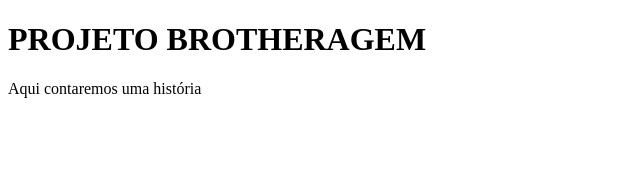
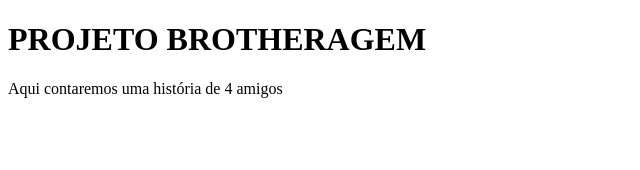
Before and after one commit to WictorLopes/Brotheragem, a React (Create React App) app: page / in a window 1280 px wide. Shown: the top 170 px of the page, without its empty margins (0-640 px from the left). Built offline with nearby package versions, Linux system fonts and the light colour scheme.

Commit message:
incrementando o paragrafo

```diff
--- a/src/App.js
+++ b/src/App.js
@@ -2,7 +2,7 @@ function App() {
   return (
     <div className="App">
       <h1>PROJETO BROTHERAGEM</h1>
-      <p>Aqui contaremos uma história</p>
+      <p>Aqui contaremos uma história de 4 amigos</p>
     </div>
   );
 }
```
